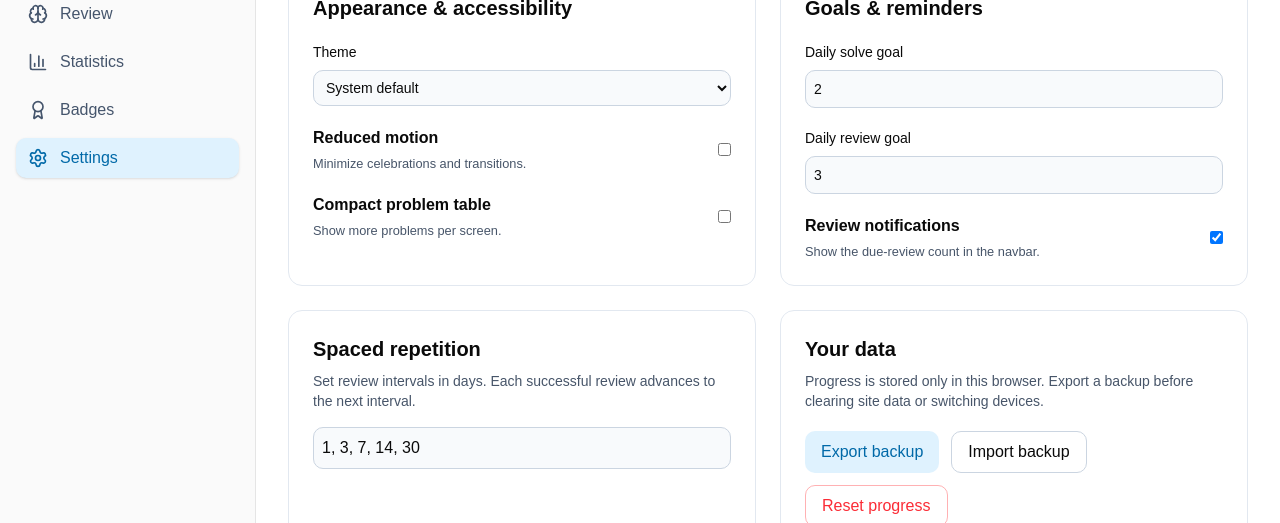
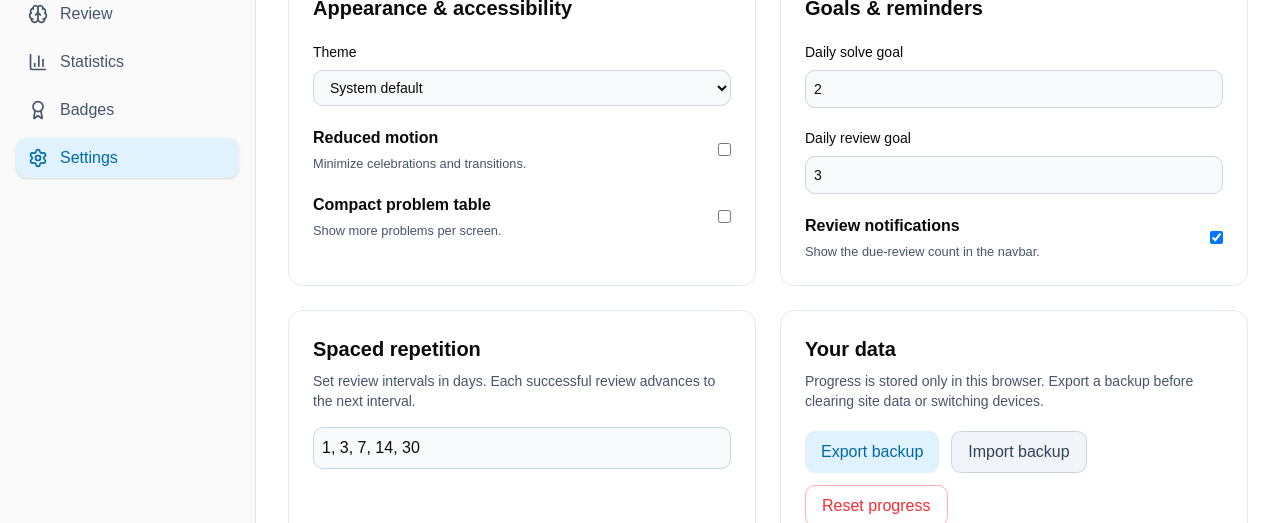
Before and after one commit to jcandyn/dsa-tracker, a React (Vite) app: page /settings in a window 1280 px wide. Shown: the part 223-746 px from the top of the page. Built offline with nearby package versions, Linux system fonts and the light colour scheme.

Commit message:
Fix settings light theme control contrast

```diff
--- a/src/features/settings/SettingsPage.tsx
+++ b/src/features/settings/SettingsPage.tsx
@@ -19,10 +19,10 @@ const SettingsPage = () => {
 
   return <div className="space-y-6"><div><h1 className="text-4xl font-bold">Settings</h1><p className="mt-2 text-slate-400">Personalize your study plan and safeguard your local progress.</p></div>
     <div className="grid gap-6 lg:grid-cols-2">
-      <section className="rounded-xl border border-slate-800 bg-slate-900 p-6"><h2 className="text-xl font-semibold">Appearance & accessibility</h2><div className="mt-5 space-y-5"><label className="block text-sm">Theme<select value={settings.theme} onChange={(event) => updateSettings({ theme: event.target.value as Theme })} className="mt-2 block w-full rounded-lg border border-slate-700 bg-slate-950 p-2"><option value="system">System default</option><option value="light">Light</option><option value="dark">Dark</option></select></label><label className="flex items-center justify-between gap-4"><span><strong>Reduced motion</strong><small className="mt-1 block text-slate-400">Minimize celebrations and transitions.</small></span><input type="checkbox" checked={settings.reducedMotion} onChange={(event) => updateSettings({ reducedMotion: event.target.checked })} /></label><label className="flex items-center justify-between gap-4"><span><strong>Compact problem table</strong><small className="mt-1 block text-slate-400">Show more problems per screen.</small></span><input type="checkbox" checked={settings.compactTable} onChange={(event) => updateSettings({ compactTable: event.target.checked })} /></label></div></section>
+      <section className="rounded-xl border border-slate-800 bg-slate-900 p-6"><h2 className="text-xl font-semibold">Appearance & accessibility</h2><div className="mt-5 space-y-5"><label className="block text-sm">Theme<select value={settings.theme} onChange={(event) => updateSettings({ theme: event.target.value as Theme })} className="mt-2 block w-full rounded-lg border border-slate-700 bg-slate-950 py-2 pl-3 pr-10"><option value="system">System default</option><option value="light">Light</option><option value="dark">Dark</option></select></label><label className="flex items-center justify-between gap-4"><span><strong>Reduced motion</strong><small className="mt-1 block text-slate-400">Minimize celebrations and transitions.</small></span><input type="checkbox" checked={settings.reducedMotion} onChange={(event) => updateSettings({ reducedMotion: event.target.checked })} /></label><label className="flex items-center justify-between gap-4"><span><strong>Compact problem table</strong><small className="mt-1 block text-slate-400">Show more problems per screen.</small></span><input type="checkbox" checked={settings.compactTable} onChange={(event) => updateSettings({ compactTable: event.target.checked })} /></label></div></section>
       <section className="rounded-xl border border-slate-800 bg-slate-900 p-6"><h2 className="text-xl font-semibold">Goals & reminders</h2><div className="mt-5 space-y-5"><label className="block text-sm">Daily solve goal<input type="number" min="1" max="20" value={settings.dailySolveGoal} onChange={(event) => updateSettings({ dailySolveGoal: Math.max(1, Number(event.target.value)) })} className="mt-2 block w-full rounded-lg border border-slate-700 bg-slate-950 p-2" /></label><label className="block text-sm">Daily review goal<input type="number" min="1" max="30" value={settings.dailyReviewGoal} onChange={(event) => updateSettings({ dailyReviewGoal: Math.max(1, Number(event.target.value)) })} className="mt-2 block w-full rounded-lg border border-slate-700 bg-slate-950 p-2" /></label><label className="flex items-center justify-between gap-4"><span><strong>Review notifications</strong><small className="mt-1 block text-slate-400">Show the due-review count in the navbar.</small></span><input type="checkbox" checked={settings.reviewNotifications} onChange={(event) => updateSettings({ reviewNotifications: event.target.checked })} /></label></div></section>
       <section className="rounded-xl border border-slate-800 bg-slate-900 p-6"><h2 className="text-xl font-semibold">Spaced repetition</h2><p className="mt-2 text-sm text-slate-400">Set review intervals in days. Each successful review advances to the next interval.</p><input value={settings.reviewIntervals.join(", ")} onChange={(event) => { const intervals = event.target.value.split(",").map(Number).filter((value) => Number.isFinite(value) && value > 0).sort((a, b) => a - b); if (intervals.length) updateSettings({ reviewIntervals: intervals }); }} className="mt-4 w-full rounded-lg border border-slate-700 bg-slate-950 p-2" aria-label="Review intervals in days" /></section>
-      <section className="rounded-xl border border-slate-800 bg-slate-900 p-6"><h2 className="text-xl font-semibold">Your data</h2><p className="mt-2 text-sm text-slate-400">Progress is stored only in this browser. Export a backup before clearing site data or switching devices.</p><div className="mt-5 flex flex-wrap gap-3"><button type="button" onClick={exportData} className="rounded-lg bg-sky-100 px-4 py-2 font-medium text-sky-700 hover:bg-sky-200 dark:bg-sky-500 dark:text-white">Export backup</button><label className="cursor-pointer rounded-lg border border-slate-700 px-4 py-2 font-medium hover:bg-slate-800"><input type="file" accept="application/json" onChange={importData} className="hidden" />Import backup</label><button type="button" onClick={resetData} className="rounded-lg border border-red-400/50 px-4 py-2 font-medium text-red-500 hover:bg-red-500/10">Reset progress</button></div></section>
+      <section className="rounded-xl border border-slate-800 bg-slate-900 p-6"><h2 className="text-xl font-semibold">Your data</h2><p className="mt-2 text-sm text-slate-400">Progress is stored only in this browser. Export a backup before clearing site data or switching devices.</p><div className="mt-5 flex flex-wrap gap-3"><button type="button" onClick={exportData} className="rounded-lg bg-sky-100 px-4 py-2 font-medium text-sky-700 hover:bg-sky-200 dark:bg-sky-500 dark:text-white">Export backup</button><label className="cursor-pointer rounded-lg border border-slate-300 bg-slate-100 px-4 py-2 font-medium text-slate-700 hover:bg-slate-200 dark:border-slate-700 dark:bg-slate-800 dark:text-white dark:hover:bg-slate-700"><input type="file" accept="application/json" onChange={importData} className="hidden" />Import backup</label><button type="button" onClick={resetData} className="rounded-lg border border-red-400/50 px-4 py-2 font-medium text-red-500 hover:bg-red-500/10">Reset progress</button></div></section>
     </div>
   </div>;
 };
```
